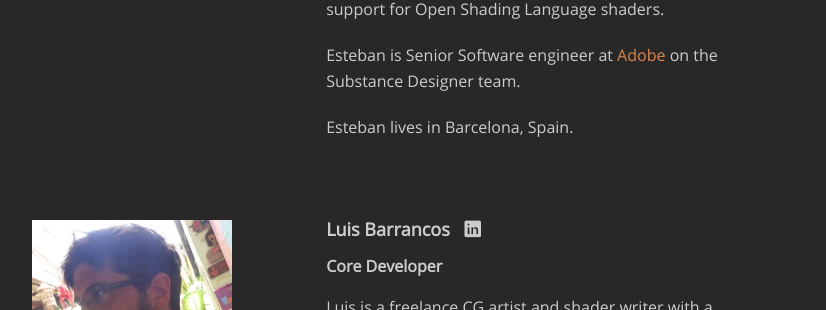
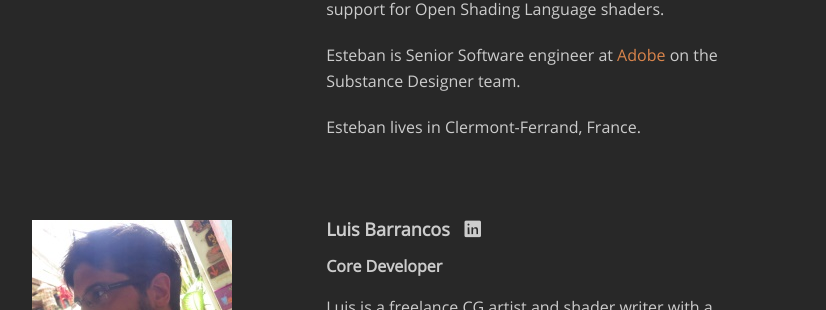
Before and after one commit to appleseedhq/appleseedhq.github.io, a Jekyll site: the page built from about.md, in a window 1280 px wide and 900 px high, scrolled down 5394 px. Shown: the part 144-454 px from the top of the window, without its empty margins (224-1050 px from the left). Built offline with Jekyll 4.4.1, drawn with Linux system fonts in a browser that asks for light colours.

Commit message:
Update team page

```diff
--- a/_data/coreteam.yml
+++ b/_data/coreteam.yml
@@ -30,7 +30,7 @@
     Esteban is Senior Software engineer at [Adobe](https://www.adobe.com/) on the Substance Designer team.
 
 
-    Esteban lives in Barcelona, Spain.
+    Esteban lives in Clermont-Ferrand, France.
   links:
     - { type: twitter, url: "https://twitter.com/EstTovagliari" }
     - { type: linkedin, url: "https://www.linkedin.com/in/esteban-tovagliari-223494186" }
```
